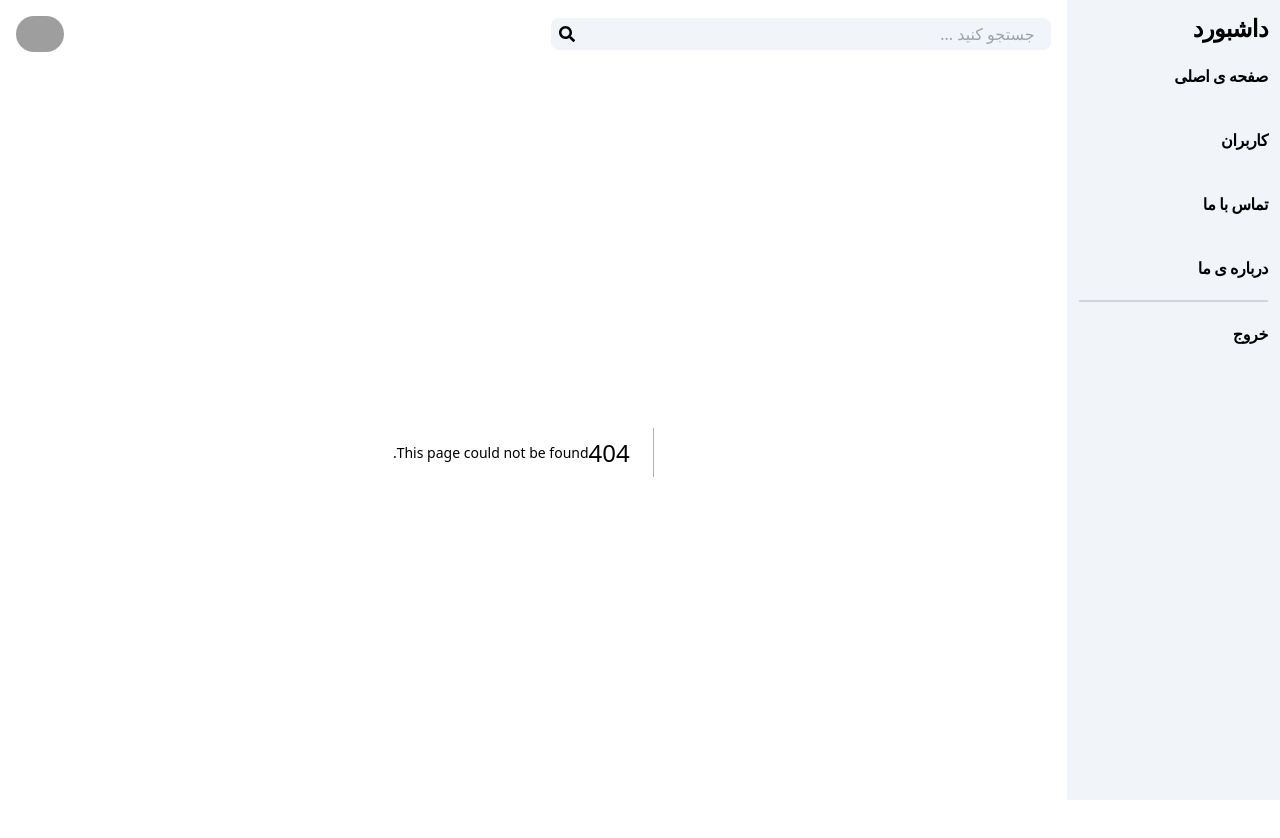
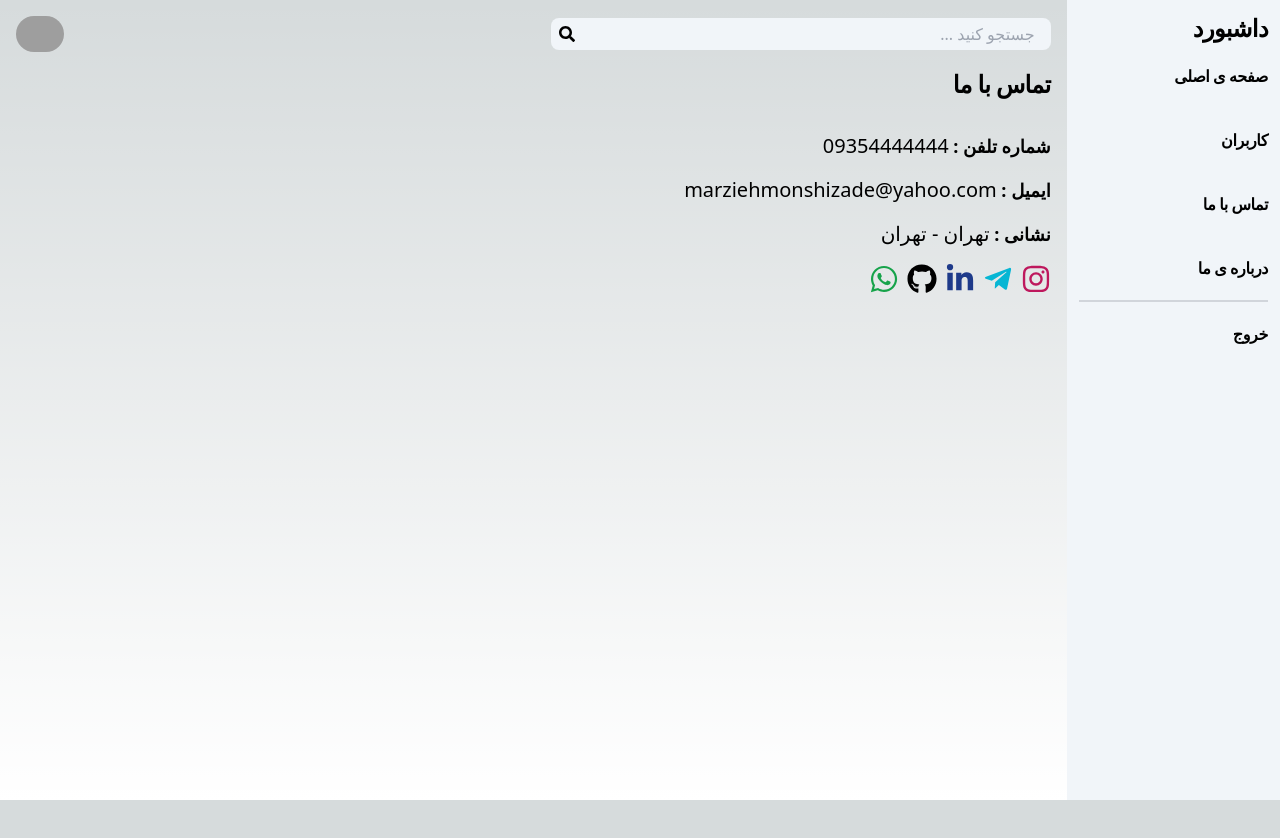
Before and after one commit to marziyemonshizadeh/fullStack-CMS, a Next.js app: page /contactUs in a window 1280 px wide. Before the commit this address had no page. Shown: the top 838 px of the page. After the commit the page ends 800 px from the top, so only its background shows below. Built offline with nearby package versions, Linux system fonts and the light colour scheme; grey boxes are pictures that could not be loaded.

Commit message:
create contact us page

```diff
--- /dev/null
+++ b/pages/contactUs.js
@@ -0,0 +1,49 @@
+import Link from "next/link";
+import {
+  FaGithub,
+  FaInstagram,
+  FaLinkedinIn,
+  FaTelegramPlane,
+  FaWhatsapp,
+} from "react-icons/fa";
+
+export default function contactUs() {
+  return (
+    <div className="my-4">
+      <header className="text-2xl font-bold tracking-tight mb-8">
+        تماس با ما
+      </header>
+      <section className="flex flex-col md:items-start items-center gap-y-4 text-xl">
+        <div>
+          <span className="text-lg font-bold">شماره تلفن : </span>
+          09354444444
+        </div>
+        <div>
+          <span className="text-lg font-bold">ایمیل : </span>
+          marziehmonshizade@yahoo.com
+        </div>
+        <div>
+          <span className="text-lg font-bold">نشانی : </span>
+          تهران - تهران
+        </div>
+        <div className="flex gap-2">
+          <Link href="#">
+            <FaInstagram className="text-3xl text-pink-700" />
+          </Link>
+          <Link href="#">
+            <FaTelegramPlane className="text-3xl text-cyan-500" />
+          </Link>
+          <Link href="https://www.linkedin.com/in/marzieh-monshizadeh-175a061a0">
+            <FaLinkedinIn className="text-3xl text-blue-900" />
+          </Link>
+          <Link href="https://github.com/marziyemonshizadeh">
+            <FaGithub className="text-3xl" />
+          </Link>
+          <Link href="#">
+            <FaWhatsapp className="text-3xl text-green-600" />
+          </Link>
+        </div>
+      </section>
+    </div>
+  );
+}
```
